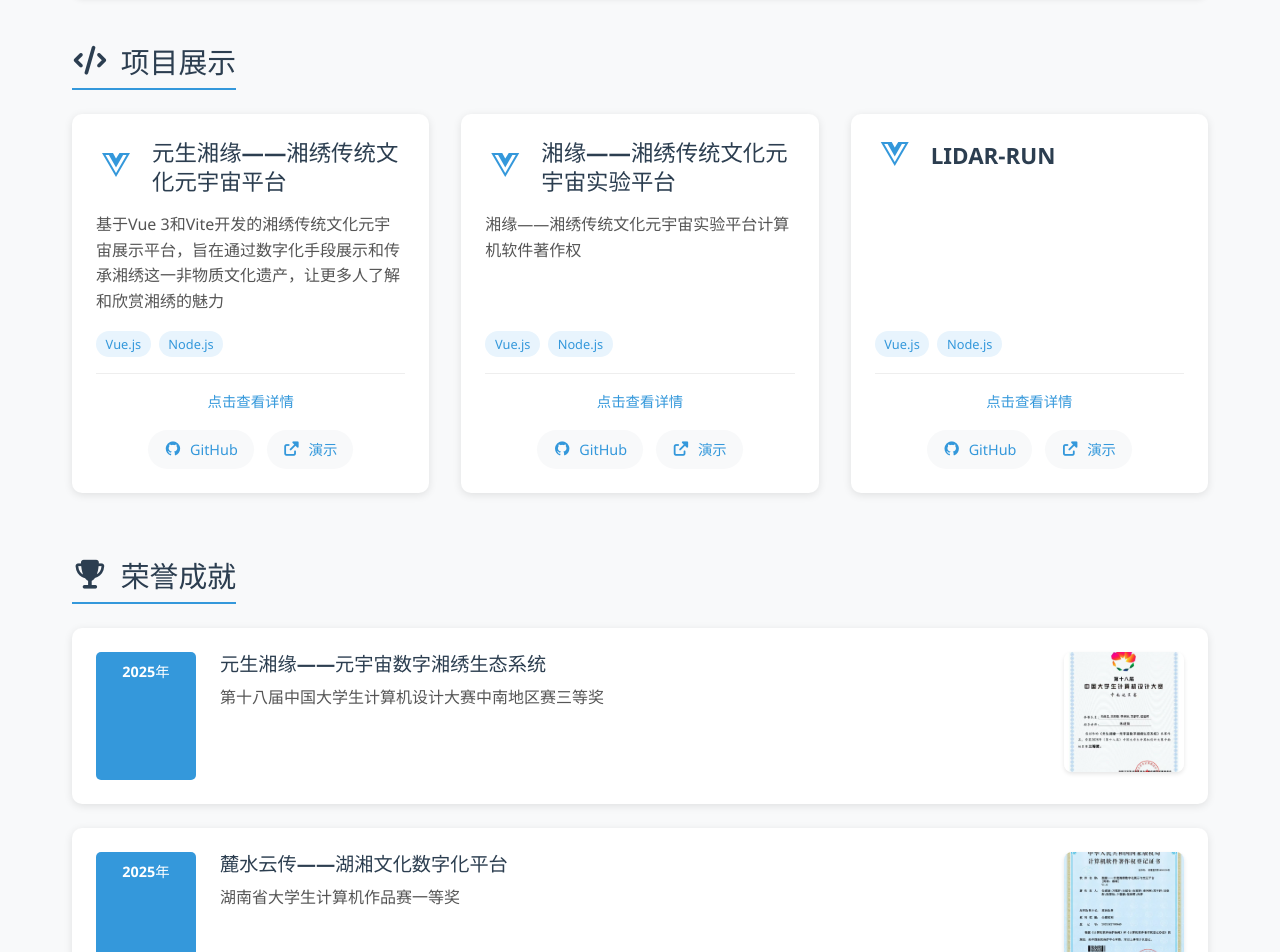
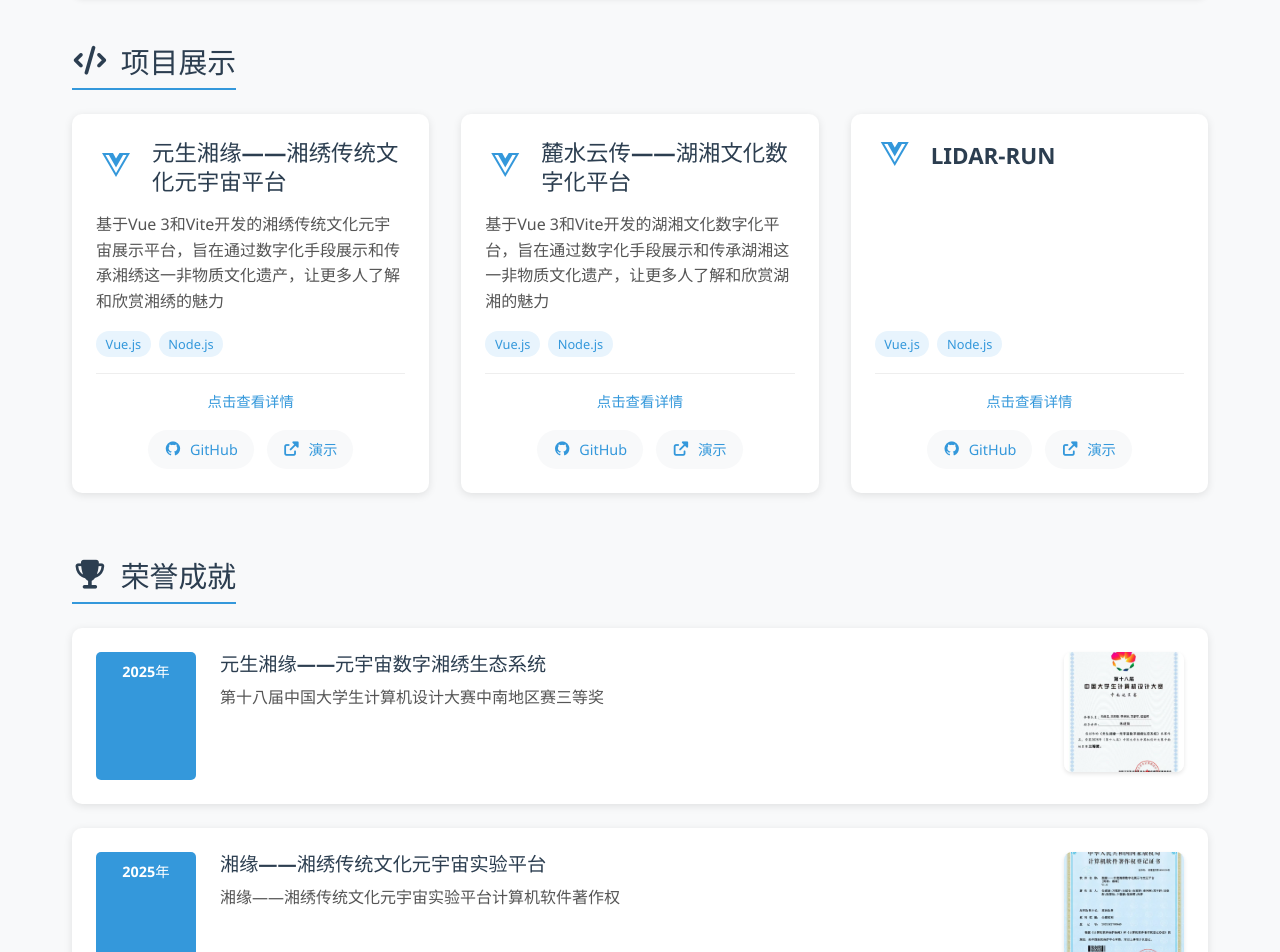
Before and after one commit to AZcookiecat/Blog-XK, a Vue app: page /projects in a window 1280 px wide. Shown: the part 300-1252 px from the top of the page. Built offline with nearby package versions, Linux system fonts and the light colour scheme.

Commit message:
no message

```diff
--- a/src/views/ProjectView.vue
+++ b/src/views/ProjectView.vue
@@ -127,8 +127,8 @@ export default {
         },
         {
           id: '2',
-          title: '湘缘——湘绣传统文化元宇宙实验平台',
-          description: '湘缘——湘绣传统文化元宇宙实验平台计算机软件著作权',
+          title: '麓水云传——湖湘文化数字化平台',
+          description: '基于Vue 3和Vite开发的湖湘文化数字化平台，旨在通过数字化手段展示和传承湖湘这一非物质文化遗产，让更多人了解和欣赏湖湘的魅力',
           icon: 'fab fa-vuejs fa-2x',
           tags: ['Vue.js', 'Node.js'],
           githubLink: 'https://github.com/AZcookiecat/huxiangwenhua',
@@ -159,8 +159,8 @@ export default {
         },
         {
           id: '2',
-          title: '麓水云传——湖湘文化数字化平台',
-          description: '湖南省大学生计算机作品赛一等奖',
+          title: '湘缘——湘绣传统文化元宇宙实验平台',
+          description: '湘缘——湘绣传统文化元宇宙实验平台计算机软件著作权',
           date: '2025年',
           imagePath: honorImage2
         }
```
